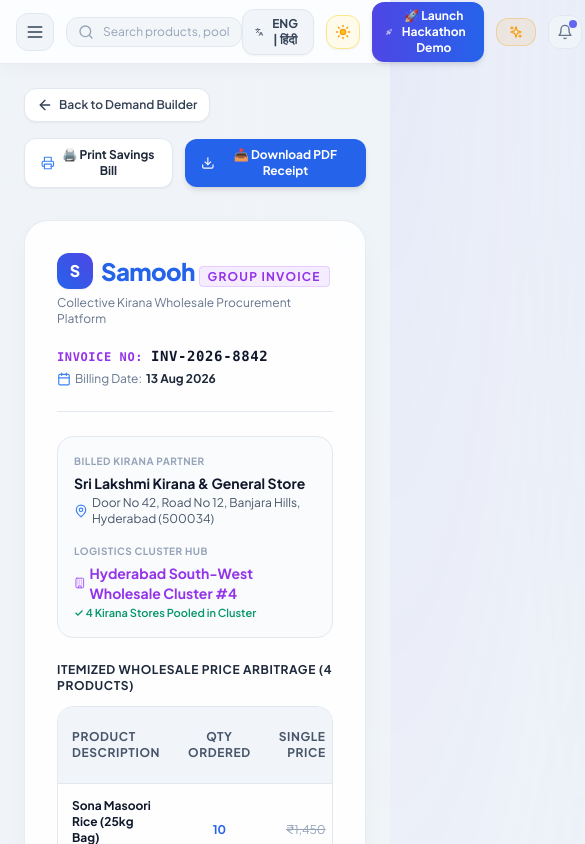
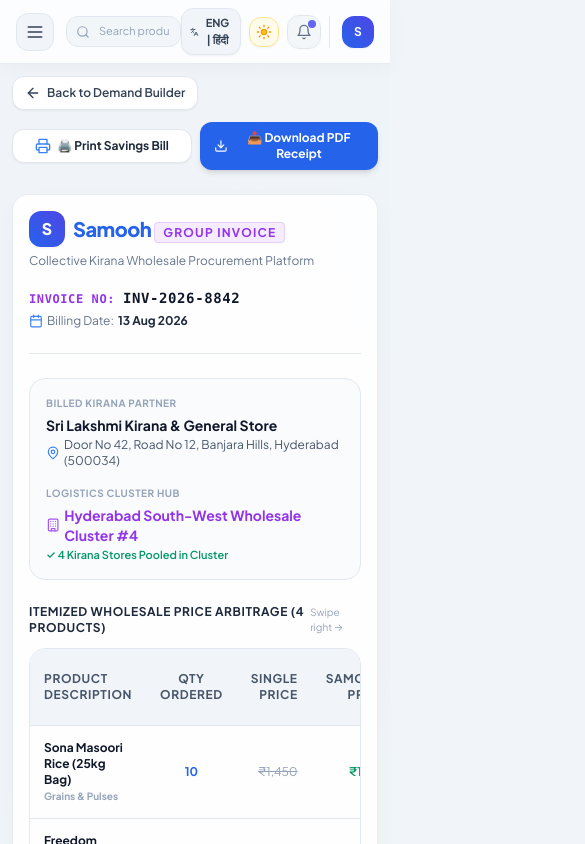
Before and after one commit to akhilkumarreddy325-web/Samooh, a React (Vite) app: page /invoice in a window 390 px wide. Shown: the top 844 px of the page, 585 px wide, since content can reach past the window. Built offline with nearby package versions, Linux system fonts and the light colour scheme; no server answers.

Commit message:
Ultra-premium mobile App UX: Floating mobile checkout dock, clean header & drawer

```diff
--- a/src/components/Sidebar.jsx
+++ b/src/components/Sidebar.jsx
@@ -128,14 +128,14 @@
 
       {/* Mobile Slide-Over Drawer Navigation */}
       {mobileOpen && (
-        <div className="fixed inset-0 z-50 flex md:hidden">
+        <div className="fixed inset-0 z-50 flex md:hidden animate-fade-in">
           {/* Backdrop Blur Overlay */}
           <div
-            className="fixed inset-0 bg-slate-900/60 backdrop-blur-sm transition-opacity"
+            className="fixed inset-0 bg-slate-950/70 backdrop-blur-md transition-opacity duration-300"
             onClick={onCloseMobile}
           />
           {/* Drawer Sidebar */}
-          <div className="relative flex-1 max-w-xs w-full bg-[#0B1020]">
+          <div className="relative flex-1 max-w-[280px] w-full h-full shadow-2xl z-50 overflow-y-auto">
             {sidebarContent}
           </div>
         </div>
--- a/src/components/TopNav.jsx
+++ b/src/components/TopNav.jsx
@@ -60,8 +60,8 @@
           <Menu className="w-5 h-5" />
         </button>
 
-        <div className="relative w-44 sm:w-64 lg:w-72">
-          <Search className={`w-4 h-4 absolute left-3 top-1/2 -translate-y-1/2 ${
+        <div className="relative flex-1 max-w-[180px] sm:max-w-xs md:w-72">
+          <Search className={`w-3.5 h-3.5 absolute left-2.5 top-1/2 -translate-y-1/2 ${
             theme === 'light' ? 'text-slate-400' : 'text-slate-500'
           }`} />
           <input
@@ -69,7 +69,7 @@
             placeholder={t('searchPlaceholder')}
             value={searchTerm}
             onChange={(e) => setSearchTerm(e.target.value)}
-            className={`w-full border rounded-xl pl-9 pr-3 py-1.5 text-xs transition focus:outline-none ${
+            className={`w-full border rounded-xl pl-8 pr-2.5 py-1.5 text-[11px] sm:text-xs transition focus:outline-none ${
               theme === 'light'
                 ? 'bg-slate-100/90 border-slate-200 text-slate-800 placeholder-slate-400 focus:border-blue-500 focus:bg-white'
                 : 'bg-[#131A2A] border-slate-800 text-slate-200 placeholder-slate-500 focus:border-accentBlue'
@@ -79,11 +79,11 @@
       </div>
 
       {/* Right Header Actions */}
-      <div className="flex items-center space-x-3">
+      <div className="flex items-center space-x-2 sm:space-x-3">
         {/* Language Switcher Toggle (ENG <-> HINDI) */}
         <button
           onClick={toggleLanguage}
-          className={`px-3 py-1.5 rounded-xl border text-xs font-bold transition flex items-center space-x-1.5 shadow-sm hover:scale-105 active:scale-95 ${
+          className={`px-2 sm:px-3 py-1.5 rounded-xl border text-[11px] sm:text-xs font-bold transition flex items-center space-x-1 shadow-sm hover:scale-105 active:scale-95 ${
             lang === 'hi'
               ? 'bg-gradient-to-r from-amber-500 to-orange-500 text-white border-amber-400 shadow-amber-500/20'
               : theme === 'light'
@@ -99,7 +99,7 @@
         {/* Theme Switcher Toggle (LIGHT GLASS <-> DARK GLASS) */}
         <button
           onClick={toggleTheme}
-          className={`p-2 rounded-xl border text-xs font-semibold transition flex items-center justify-center hover:scale-105 active:scale-95 ${
+          className={`p-1.5 sm:p-2 rounded-xl border text-xs font-semibold transition flex items-center justify-center hover:scale-105 active:scale-95 ${
             theme === 'light'
               ? 'bg-amber-50 border-amber-200 text-amber-600 hover:bg-amber-100 shadow-sm'
               : 'bg-[#131A2A] border-slate-800 text-indigo-400 hover:bg-slate-800'
@@ -109,11 +109,11 @@
           {theme === 'light' ? <Sun className="w-4 h-4 text-amber-500 fill-amber-400" /> : <Moon className="w-4 h-4 text-indigo-400 fill-indigo-400/20" />}
         </button>
 
-        {/* 1-Click Launch Hackathon Demo Button */}
+        {/* 1-Click Launch Hackathon Demo Button (Desktop/Tablet) */}
         <button
           onClick={handleLaunchDemo}
           disabled={isLaunchingDemo}
-          className="px-3.5 py-1.5 rounded-xl bg-gradient-to-r from-indigo-600 to-blue-600 text-white font-bold text-xs shadow-md hover:shadow-lg hover:opacity-95 transition flex items-center space-x-1.5 active:scale-95"
+          className="hidden md:flex px-3.5 py-1.5 rounded-xl bg-gradient-to-r from-indigo-600 to-blue-600 text-white font-bold text-xs shadow-md hover:shadow-lg hover:opacity-95 transition items-center space-x-1.5 active:scale-95"
           title="Launch Parle-G 800g 100% Deterministic Hackathon Demo Scenario"
         >
           <Rocket className={`w-3.5 h-3.5 ${isLaunchingDemo ? 'animate-bounce' : ''}`} />
@@ -122,7 +122,7 @@
 
         {/* Live / Mock Mode Indicator */}
         <div
-          className={`flex items-center space-x-1.5 px-3 py-1.5 rounded-xl border text-xs font-semibold ${
+          className={`hidden sm:flex items-center space-x-1.5 px-2.5 py-1.5 rounded-xl border text-xs font-semibold ${
             isOnline
               ? 'bg-emerald-500/10 text-emerald-600 dark:text-emerald-400 border-emerald-500/30'
               : 'bg-amber-500/10 text-amber-600 dark:text-amber-400 border-amber-500/30'
@@ -130,7 +130,7 @@
           title={isOnline ? "Connected to live FastAPI backend" : "Running in Standalone Demo Mode with local mock data store"}
         >
           {isOnline ? <Wifi className="w-3.5 h-3.5" /> : <Sparkles className="w-3.5 h-3.5 text-amber-500" />}
-          <span className="hidden sm:inline">{isOnline ? t('fastapiConnected') : t('demoMode')}</span>
+          <span className="hidden lg:inline">{isOnline ? t('fastapiConnected') : t('demoMode')}</span>
         </div>
 
         {/* Notifications Icon */}
--- a/src/pages/CustomDemandBuilder.jsx
+++ b/src/pages/CustomDemandBuilder.jsx
@@ -353,6 +353,34 @@
           </div>
         </div>
       </div>
+
+      {/* Sticky Mobile Floating Checkout Dock (Zepto/Swiggy Native Style) */}
+      <div className={`lg:hidden fixed bottom-0 left-0 right-0 z-40 p-3.5 border-t backdrop-blur-xl shadow-[0_-10px_25px_rgba(0,0,0,0.15)] flex items-center justify-between transition-all ${
+        theme === 'light'
+          ? 'bg-white/95 border-slate-200 text-slate-900'
+          : 'bg-[#0B1020]/95 border-slate-800 text-white'
+      }`}>
+        <div>
+          <div className="flex items-center space-x-1.5">
+            <span className="text-xs font-bold">{totalItemsCount} Units</span>
+            <span className="text-[10px] text-emerald-600 dark:text-emerald-400 font-extrabold bg-emerald-500/10 px-1.5 py-0.5 rounded border border-emerald-500/20">
+              Save ₹{totalSavings.toLocaleString()}
+            </span>
+          </div>
+          <div className="text-sm font-black text-slate-900 dark:text-white mt-0.5">
+            ₹{totalWholesaleCost.toLocaleString()}
+          </div>
+        </div>
+
+        <button
+          onClick={handleGenerateInvoice}
+          disabled={selectedLineItems.length === 0}
+          className="py-2.5 px-4 rounded-xl bg-gradient-to-r from-emerald-600 to-teal-600 text-white font-extrabold text-xs shadow-md flex items-center space-x-1.5 active:scale-95 disabled:opacity-50"
+        >
+          <span>Create Order</span>
+          <ArrowRight className="w-4 h-4" />
+        </button>
+      </div>
     </div>
   );
 }
--- a/src/pages/SavingsBill.jsx
+++ b/src/pages/SavingsBill.jsx
@@ -102,9 +102,9 @@
   };
 
   return (
-    <div className="p-6 space-y-8 max-w-5xl mx-auto">
+    <div className="p-3 sm:p-6 space-y-6 sm:space-y-8 max-w-5xl mx-auto">
       {/* Top Action Header */}
-      <div className="flex flex-col sm:flex-row sm:items-center justify-between gap-4 print:hidden">
+      <div className="flex flex-col sm:flex-row sm:items-center justify-between gap-3 print:hidden">
         <button
           onClick={() => navigate('/builder')}
           className={`px-3 py-2 rounded-xl border text-xs font-semibold transition flex items-center space-x-1.5 w-fit ${
@@ -117,10 +117,10 @@
           <span>Back to Demand Builder</span>
         </button>
 
-        <div className="flex items-center space-x-3">
+        <div className="flex items-center space-x-2 sm:space-x-3">
           <button
             onClick={handlePrint}
-            className={`px-4 py-2 rounded-xl border text-xs font-bold transition flex items-center space-x-1.5 shadow-sm ${
+            className={`flex-1 sm:flex-none px-3.5 py-2 rounded-xl border text-xs font-bold transition flex items-center justify-center space-x-1.5 shadow-sm ${
               theme === 'light'
                 ? 'bg-white border-slate-200 text-slate-800 hover:bg-slate-100'
                 : 'bg-[#131A2A] border-slate-800 text-slate-200 hover:bg-slate-800'
@@ -132,7 +132,7 @@
 
           <button
             onClick={handleDownload}
-            className="px-4 py-2 rounded-xl bg-blue-600 hover:bg-blue-700 text-white text-xs font-bold shadow-md transition flex items-center space-x-1.5 active:scale-95"
+            className="flex-1 sm:flex-none px-3.5 py-2 rounded-xl bg-blue-600 hover:bg-blue-700 text-white text-xs font-bold shadow-md transition flex items-center justify-center space-x-1.5 active:scale-95"
           >
             <Download className="w-4 h-4" />
             <span>{t('downloadPdfBtn')}</span>
@@ -141,7 +141,7 @@
       </div>
 
       {/* Main Printable Invoice Card */}
-      <div className={`glass-card rounded-3xl p-8 border shadow-2xl transition-all duration-300 ${
+      <div className={`glass-card rounded-2xl sm:rounded-3xl p-4 sm:p-8 border shadow-2xl transition-all duration-300 ${
         theme === 'light'
           ? 'bg-white border-slate-200/90 text-slate-900 shadow-[0_20px_50px_rgba(0,0,0,0.06)]'
           : 'bg-[#131A2A] border-slate-700/80 text-white'
@@ -153,7 +153,7 @@
               <div className="w-9 h-9 rounded-xl bg-gradient-to-tr from-blue-600 to-indigo-600 flex items-center justify-center font-black text-white text-base shadow-sm">
                 S
               </div>
-              <h1 className="text-2xl font-black tracking-tight text-blue-600 dark:text-accentBlue">
+              <h1 className="text-xl sm:text-2xl font-black tracking-tight text-blue-600 dark:text-accentBlue">
                 Samooh <span className="text-purple-600 text-xs font-bold uppercase tracking-widest px-2 py-0.5 rounded bg-purple-500/10 border border-purple-500/20">Group Invoice</span>
               </h1>
             </div>
@@ -204,9 +204,12 @@
 
         {/* Itemized Price Comparison Table */}
         <div className="my-6 space-y-3">
-          <h3 className={`text-xs font-bold uppercase tracking-wider ${theme === 'light' ? 'text-slate-800' : 'text-white'}`}>
-            {t('itemizedBreakdown')} ({invoice.items.length} Products)
-          </h3>
+          <div className="flex items-center justify-between">
+            <h3 className={`text-xs font-bold uppercase tracking-wider ${theme === 'light' ? 'text-slate-800' : 'text-white'}`}>
+              {t('itemizedBreakdown')} ({invoice.items.length} Products)
+            </h3>
+            <span className="text-[10px] text-slate-400 sm:hidden">Swipe right →</span>
+          </div>
 
           <div className="overflow-x-auto rounded-2xl border border-slate-200 dark:border-slate-800">
             <table className="w-full text-left text-xs">
```
Also changed, not shown: 5 other files (tests, documents, lock files or other folders).
